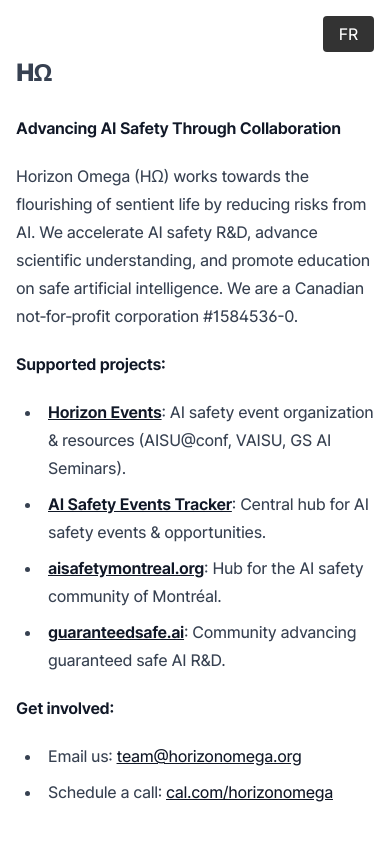
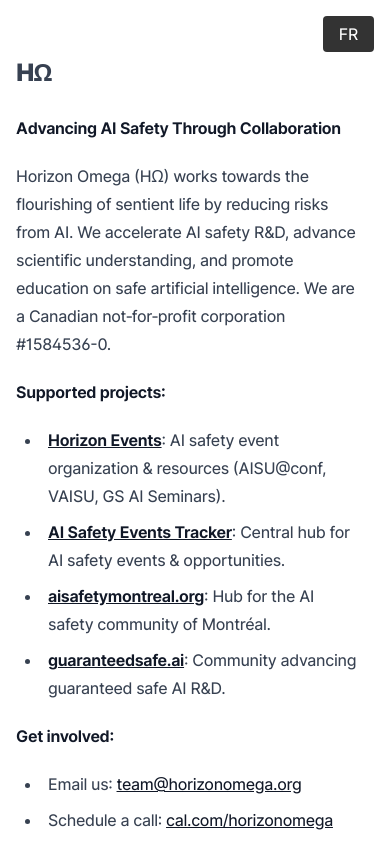
Before and after one commit to HorizonOmega/horizonomega.org, an Astro site: page / in a window 390 px wide. Shown: the top 844 px of the page. Built offline with nearby package versions, Linux system fonts and the light colour scheme; Astro itself is replaced by a stand-in of ours.

Commit message:
Fix layout overlap with language switcher
- Add right padding to article content to avoid overlap
- Ensure text doesn't flow under the fixed language switcher
- Maintain responsive behavior on mobile

```diff
--- a/src/layouts/Layout.astro
+++ b/src/layouts/Layout.astro
@@ -110,6 +110,7 @@ const isFrench = currentLocale === 'fr';
     margin-right: auto;
     padding-top: 3rem;
     padding-bottom: 2rem;
+    padding-right: 4rem; /* Add padding to avoid language switcher overlap */
     display: block;
     flex: 1;
 
@@ -188,6 +189,7 @@ const isFrench = currentLocale === 'fr';
     article {
       padding-top: 2rem;
       padding-bottom: 4rem;
+      padding-right: 1rem; /* Reset padding on mobile */
     }
   }
 </style>
```
